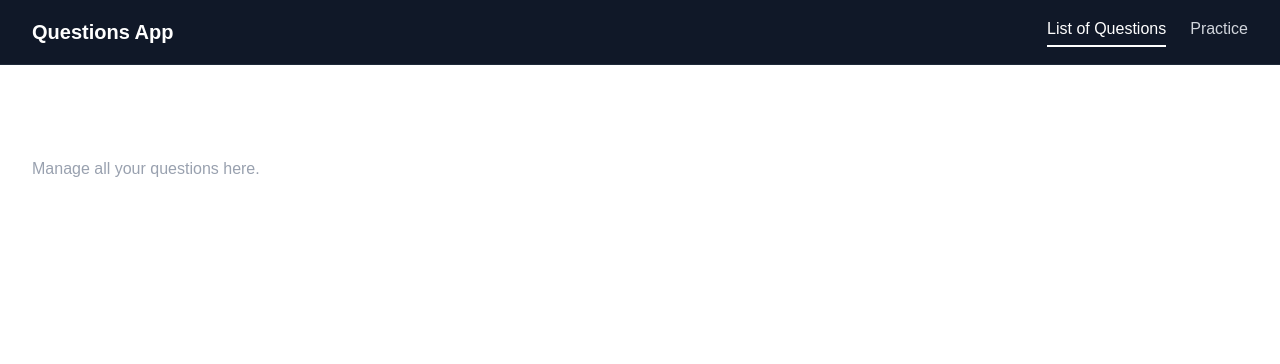
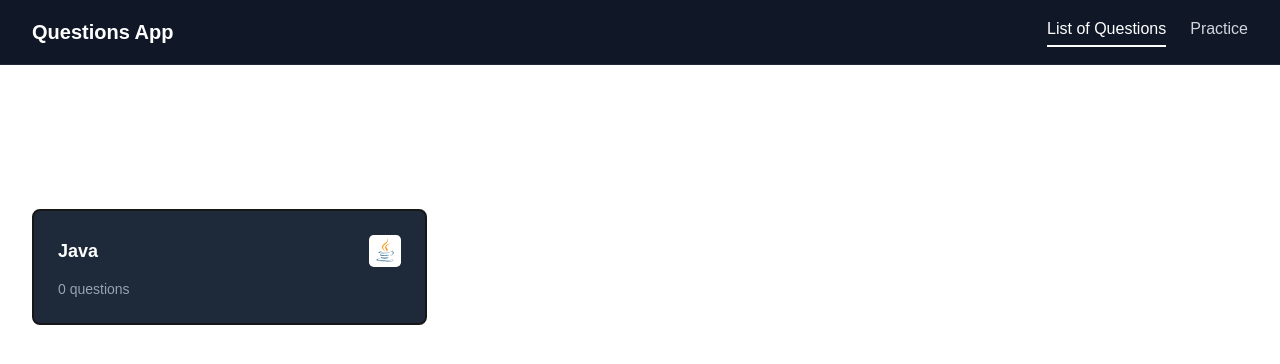
Before and after one commit to jonatanav255/Questions-FrontEnd, a Next.js app: page /questions in a window 1280 px wide. Shown: the top 364 px of the page. Built offline with nearby package versions, Linux system fonts and the light colour scheme.

Commit message:
adding categories

```diff
--- /dev/null
+++ b/app/data/categories.ts
@@ -0,0 +1,11 @@
+import { Category } from "@/app/types";
+
+export const categories: Category[] = [
+  {
+    id: "java",
+    name: "Java",
+    color: "bg-orange-500",
+    icon: "/images/java-brands-solid.svg",
+    questionCount: 0,
+  },
+];
--- a/app/questions/page.tsx
+++ b/app/questions/page.tsx
@@ -1,9 +1,43 @@
+import { categories } from "@/app/data/categories";
+import Image from "next/image";
+
 export default function QuestionsPage() {
   return (
-    <div className="h-full">
+    <div className="h-full overflow-auto">
       <div className="mx-auto max-w-7xl px-4 py-8 sm:px-6 lg:px-8">
-        <h1 className="text-3xl font-bold mb-6 text-white">List of Questions</h1>
-        <p className="text-gray-400">Manage all your questions here.</p>
+        <h1 className="text-3xl font-bold mb-8 text-white">List of Questions</h1>
+
+        <div className="mb-8">
+          <h2 className="text-xl font-semibold text-white mb-4">Categories</h2>
+          <div className="grid grid-cols-1 sm:grid-cols-2 lg:grid-cols-3 gap-4">
+            {categories.map((category) => (
+              <div
+                key={category.id}
+                className={`bg-gray-800 rounded-lg p-6 hover:bg-gray-700 transition-all cursor-pointer border-2 hover:border-opacity-100 ${category.color.replace('bg-', 'border-')} border-opacity-50`}
+              >
+                <div className="flex items-center justify-between mb-3">
+                  <h3 className="text-lg font-semibold text-white">
+                    {category.name}
+                  </h3>
+                  {category.icon.startsWith('/') ? (
+                    <Image
+                      src={category.icon}
+                      alt={category.name}
+                      width={32}
+                      height={32}
+                      className="w-8 h-8"
+                    />
+                  ) : (
+                    <div className="text-2xl">{category.icon}</div>
+                  )}
+                </div>
+                <p className="text-gray-400 text-sm">
+                  {category.questionCount} {category.questionCount === 1 ? 'question' : 'questions'}
+                </p>
+              </div>
+            ))}
+          </div>
+        </div>
       </div>
     </div>
   );
--- /dev/null
+++ b/app/types/index.ts
@@ -0,0 +1,15 @@
+export interface Question {
+  id: string;
+  question: string;
+  answer: string;
+  categoryId: string;
+  createdAt: Date;
+}
+
+export interface Category {
+  id: string;
+  name: string;
+  color: string;
+  icon: string;
+  questionCount: number;
+}
```
Also changed, not shown: public/images/java-brands-solid.svg (added).
